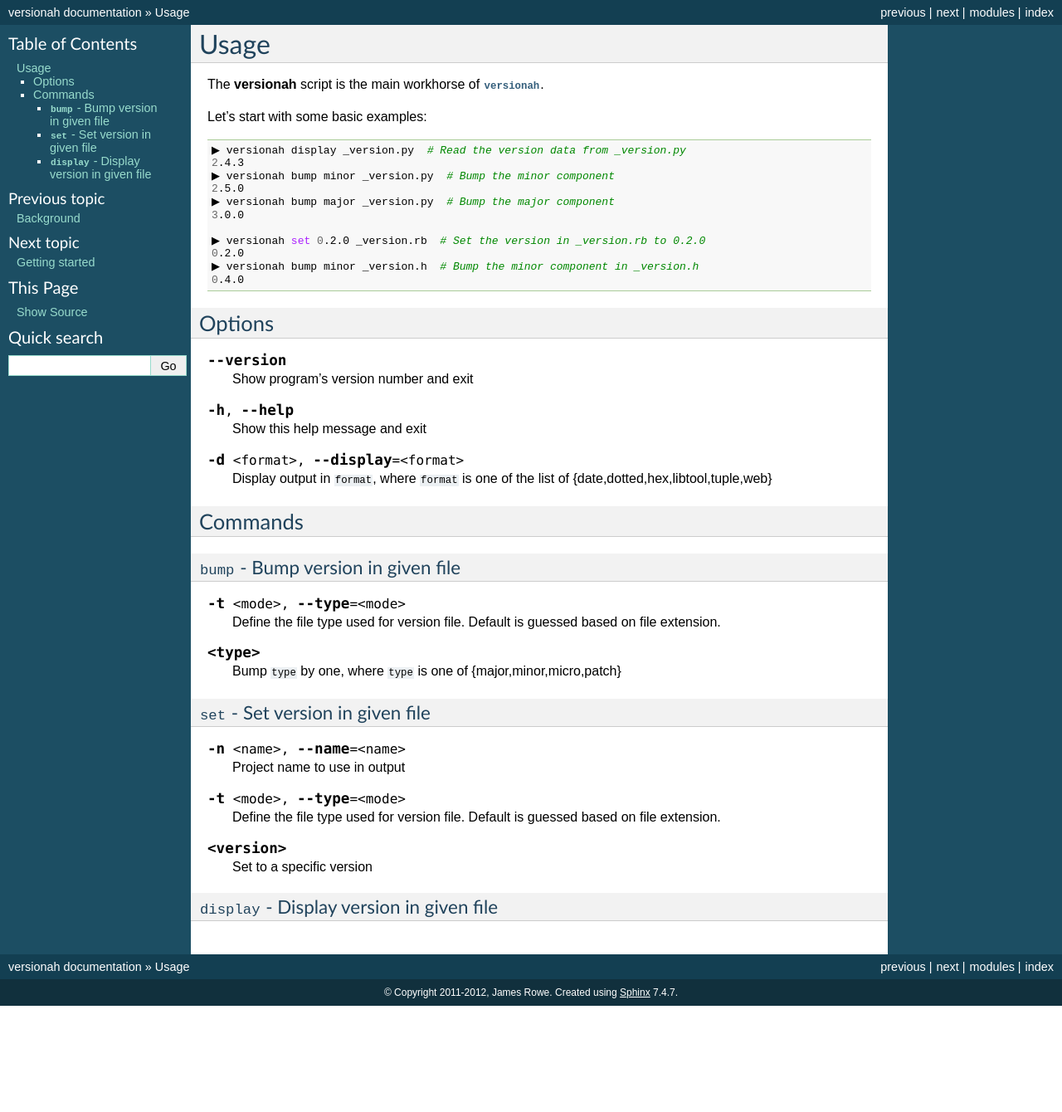
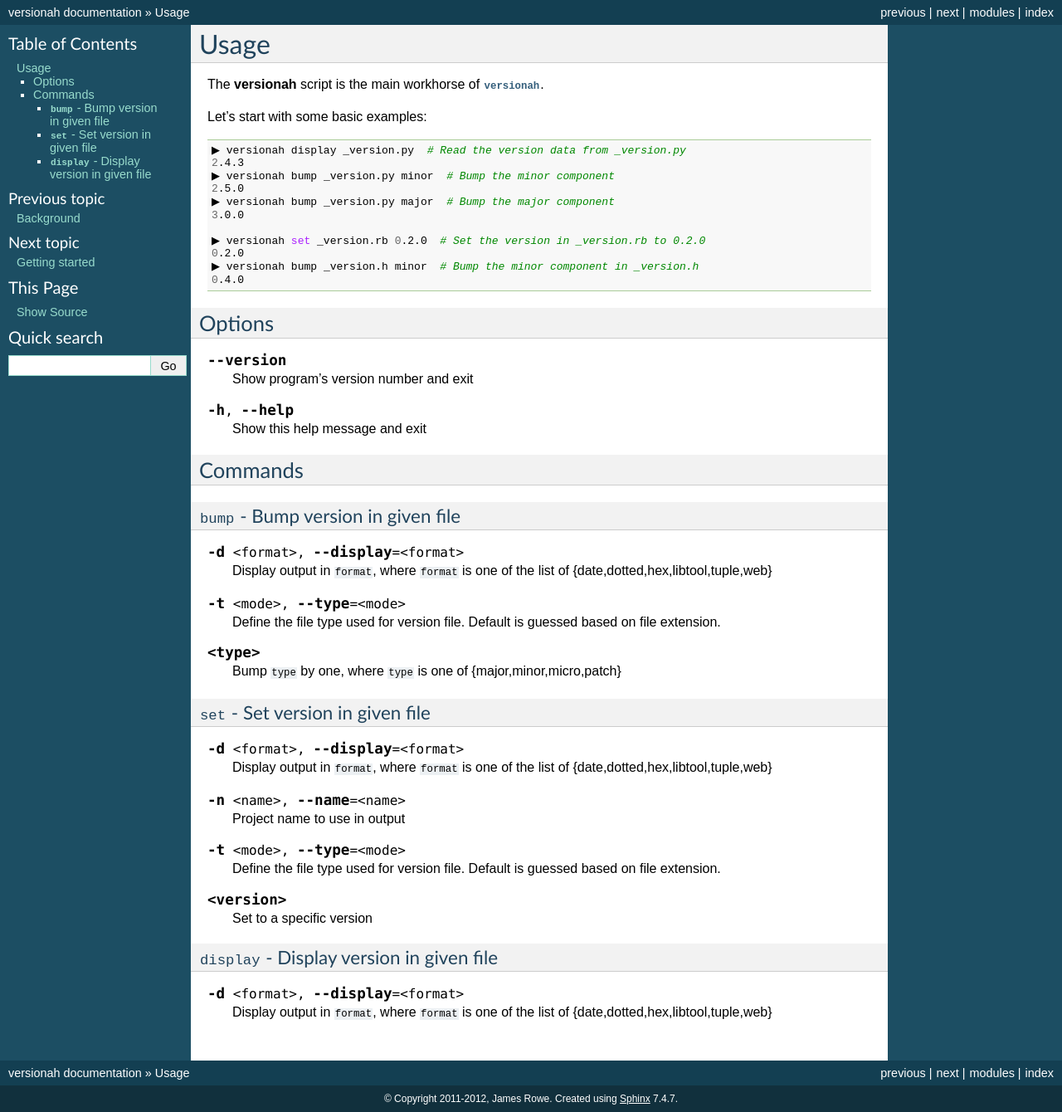
Before and after one commit to JNRowe/versionah, a Sphinx documentation site: the page built from doc/usage.rst, in a window 1280 px wide. Shown: the whole page at 83% size. Built offline with Sphinx 7.4.7, drawn with Linux system fonts in a browser that asks for light colours; the version number could not be read and is left out; before the commit the page ends 1212 px from its top, so only the background shows below that.

Commit message:
Reverse filename and version/bump type arguments.
The command <filename> <arg> order 'feels' much more natural to me.

```diff
--- a/README.rst
+++ b/README.rst
@@ -32,13 +32,13 @@
 
 The simplest way to show how ``versionah`` works is by example::
 
-    $ versionah set 2.4.3 example.txt
+    $ versionah set example.txt 2.4.3
     2.4.3
     $ versionah display example.txt
     2.4.3
-    $ versionah bump minor example.txt
+    $ versionah bump example.txt minor
     2.5.0
-    $ versionah bump major example.txt
+    $ versionah bump example.txt major
     3.0.0
     $ rm example.txt
     <BLANKLINE>
--- a/doc/usage.rst
+++ b/doc/usage.rst
@@ -9,14 +9,14 @@
 
     ▶ versionah display _version.py  # Read the version data from _version.py
     2.4.3
-    ▶ versionah bump minor _version.py  # Bump the minor component
+    ▶ versionah bump _version.py minor  # Bump the minor component
     2.5.0
-    ▶ versionah bump major _version.py  # Bump the major component
+    ▶ versionah bump _version.py major  # Bump the major component
     3.0.0
 
-    ▶ versionah set 0.2.0 _version.rb  # Set the version in _version.rb to 0.2.0
+    ▶ versionah set _version.rb 0.2.0  # Set the version in _version.rb to 0.2.0
     0.2.0
-    ▶ versionah bump minor _version.h  # Bump the minor component in _version.h
+    ▶ versionah bump _version.h minor  # Bump the minor component in _version.h
     0.4.0
 
 Options
@@ -32,17 +32,16 @@
 
    Show this help message and exit
 
-.. cmdoption:: -d <format>, --display=<format>
-
-   Display output in ``format``, where ``format`` is one of the list of
-   {date,dotted,hex,libtool,tuple,web}
-
-
 Commands
 --------
 
 ``bump`` - Bump version in given file
 '''''''''''''''''''''''''''''''''''''
+
+.. cmdoption:: -d <format>, --display=<format>
+
+   Display output in ``format``, where ``format`` is one of the list of
+   {date,dotted,hex,libtool,tuple,web}
 
 .. cmdoption:: -t <mode>, --type=<mode>
 
@@ -55,6 +54,11 @@
 
 ``set`` - Set version in given file
 '''''''''''''''''''''''''''''''''''
+
+.. cmdoption:: -d <format>, --display=<format>
+
+   Display output in ``format``, where ``format`` is one of the list of
+   {date,dotted,hex,libtool,tuple,web}
 
 .. cmdoption:: -n <name>, --name=<name>
 
@@ -71,3 +75,8 @@
 
 ``display`` - Display version in given file
 '''''''''''''''''''''''''''''''''''''''''''
+
+.. cmdoption:: -d <format>, --display=<format>
+
+   Display output in ``format``, where ``format`` is one of the list of
+   {date,dotted,hex,libtool,tuple,web}
```
Also changed, not shown: doc/getting_started.rst (+6 -6 lines), versionah/__init__.py (+10 -8 lines).
